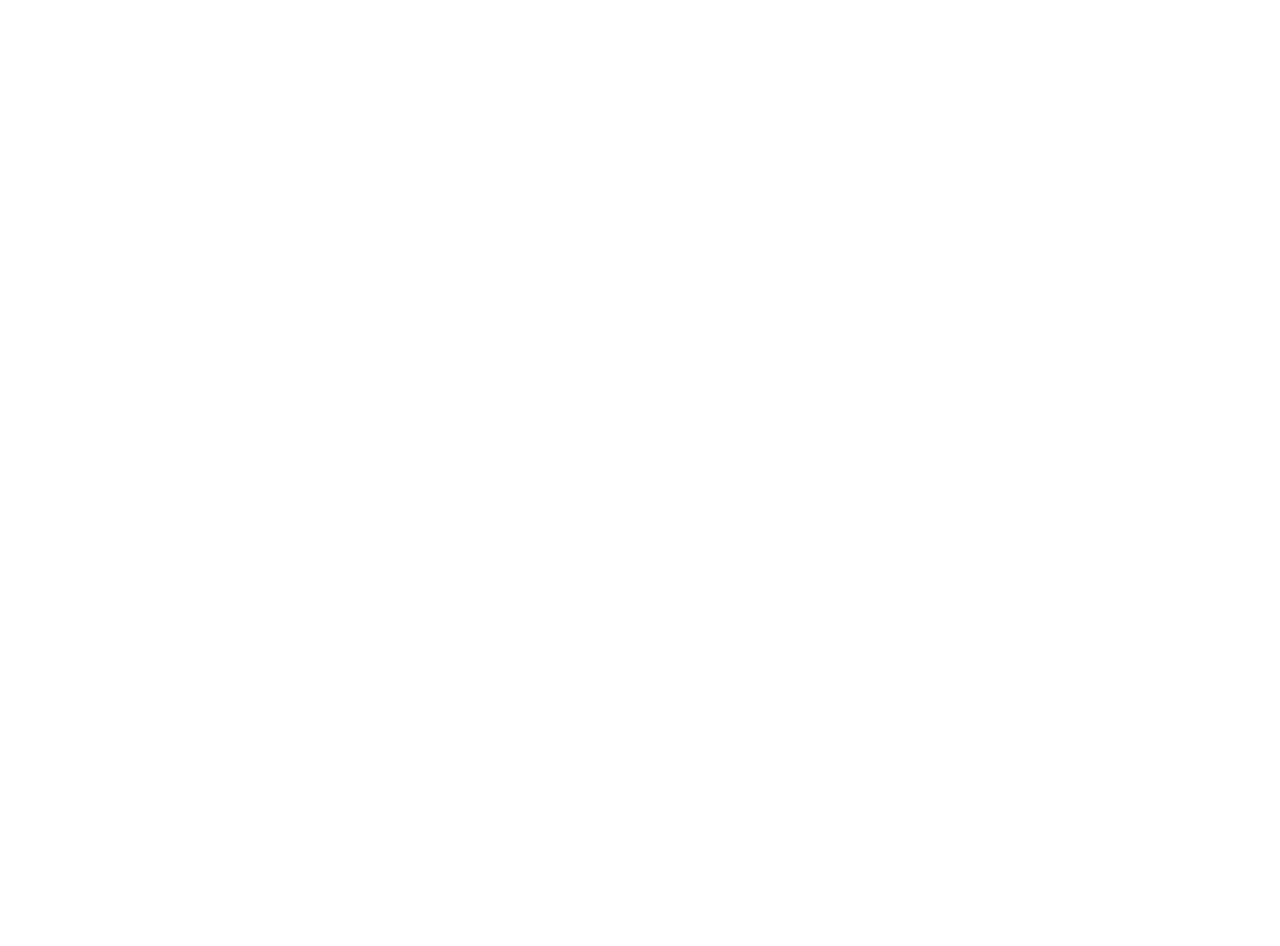
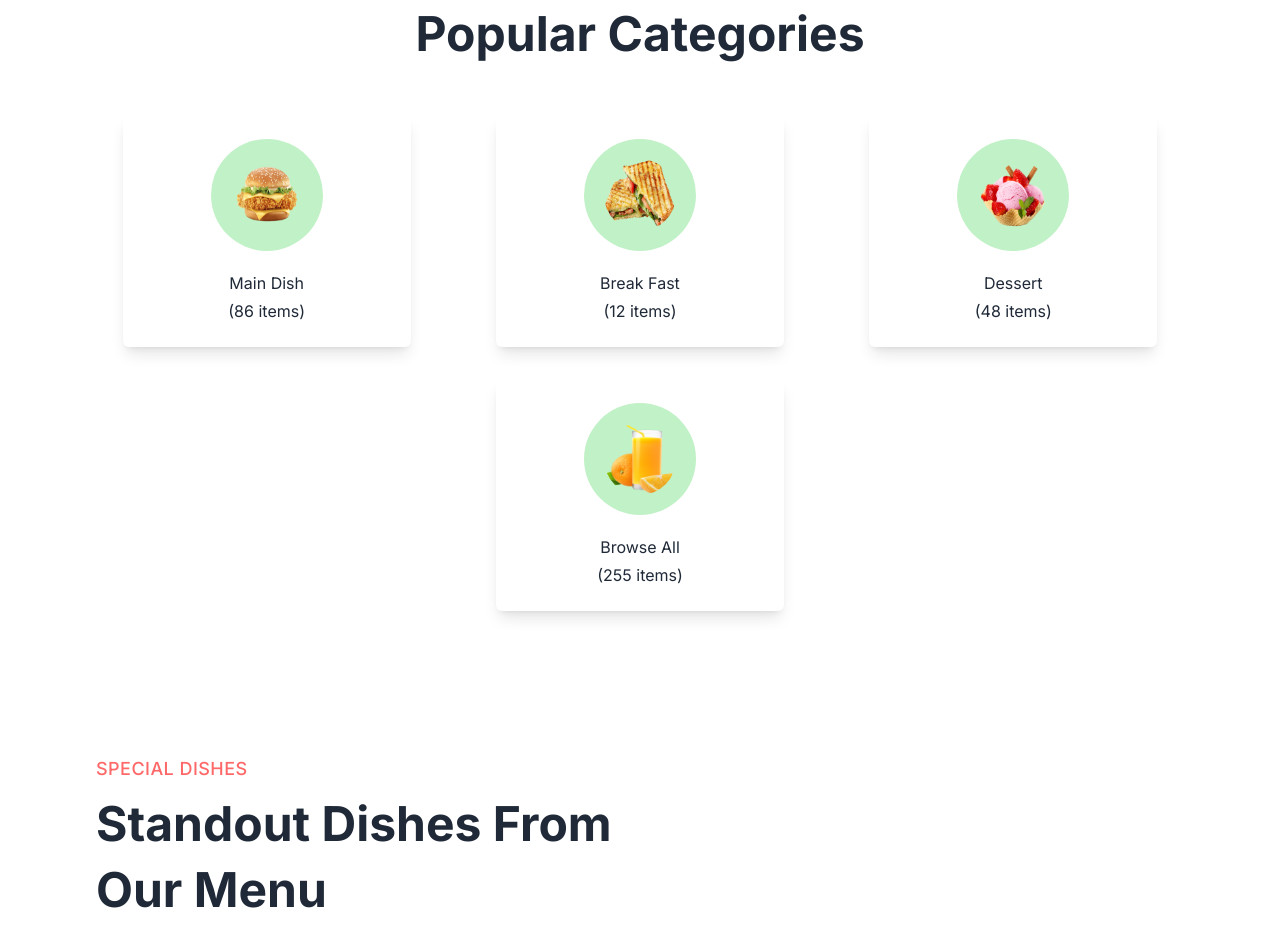
Before and after one commit to venuchilukala/QuickBite, a React (Vite) app in the folder client/: page / in a window 1280 px wide. Shown: the part 840-1786 px from the top of the page. Before the commit the page ends 800 px from the top, so only its background shows below. Built offline with nearby package versions, Linux system fonts and the light colour scheme.

Commit message:
Added Category Section

```diff
--- a/client/src/App.css
+++ b/client/src/App.css
@@ -11,3 +11,11 @@
 .section-container{
     @apply max-w-screen-2xl container mx-auto lg:px-24 px-4;
 }
+
+.subtitle{
+    @apply text-red text-lg tracking-wide font-medium uppercase
+}
+
+.title{
+    @apply text-4xl md:text-5xl my-2 font-bold md:leading-snug leading-snug
+}
--- a/client/src/layout/Main.jsx
+++ b/client/src/layout/Main.jsx
@@ -8,7 +8,6 @@
     <div>
       <Navbar/>
       <Outlet/>
-      <footer>Footer</footer>
     </div>
   )
 }
--- /dev/null
+++ b/client/src/pages/home/Categories.jsx
@@ -0,0 +1,59 @@
+import React from "react";
+
+const categoryItems = [
+  {
+    id: 1,
+    title: "Main Dish",
+    des: "(86 items)",
+    image: "/images/home/category/img1.png",
+  },
+  {
+    id: 2,
+    title: "Break Fast",
+    des: "(12 items)",
+    image: "/images/home/category/img2.png",
+  },
+  {
+    id: 3,
+    title: "Dessert",
+    des: "(48 items)",
+    image: "/images/home/category/img3.png",
+  },
+  {
+    id: 4,
+    title: "Browse All",
+    des: "(255 items)",
+    image: "/images/home/category/img4.png",
+  },
+];
+
+const Categories = () => {
+  return (
+    <div className="section-container py-16">
+      <div className="text-center">
+        <p className="subtitle">Customer Favourites</p>
+        <h2 className="title">Popular Categories</h2>
+      </div>
+      {/* Category cards */}
+      <div className="flex flex-col sm:flex-row flex-wrap gap-8 justify-around items-center mt-12">
+        {categoryItems.map((item, i) => (
+          <div key={i} className="shadow-lg rounded-md bg-white py-6 px-5 w-72 mx-auto text-center cursor-pointer hover:-translate-y-4 duration-300 transition-all ease-in-out">
+            <div className="flex w-full items-center justify-center mx-auto">
+              <img
+                src={item.image}
+                alt="category item"
+                className="bg-[#C1F1C6] rounded-full p-5 w-28 h-28"
+              />
+            </div>
+            <div className="mt-5 space-y-1">
+              <h5>{item.title}</h5>
+              <p>{item.des}</p>
+            </div>
+          </div>
+        ))}
+      </div>
+    </div>
+  );
+};
+
+export default Categories;
--- a/client/src/pages/home/Home.jsx
+++ b/client/src/pages/home/Home.jsx
@@ -1,10 +1,14 @@
 import React from 'react'
 import Banner from '../../components/Banner'
+import Categories from './Categories'
+import SpecialDishes from './SpecialDishes'
 
 const Home = () => {
   return (
     <div>
       <Banner/>
+      <Categories/>
+      <SpecialDishes/>
     </div>
   )
 }
--- /dev/null
+++ b/client/src/pages/home/SpecialDishes.jsx
@@ -0,0 +1,14 @@
+import React from 'react'
+
+const SpecialDishes = () => {
+  return (
+    <div className='section-container my-20'>
+      <div className="text-left">
+        <p className="subtitle">Special Dishes</p>
+        <h2 className="title md:w-[520px]">Standout Dishes From Our Menu</h2>
+      </div>
+    </div>
+  )
+}
+
+export default SpecialDishes
```
